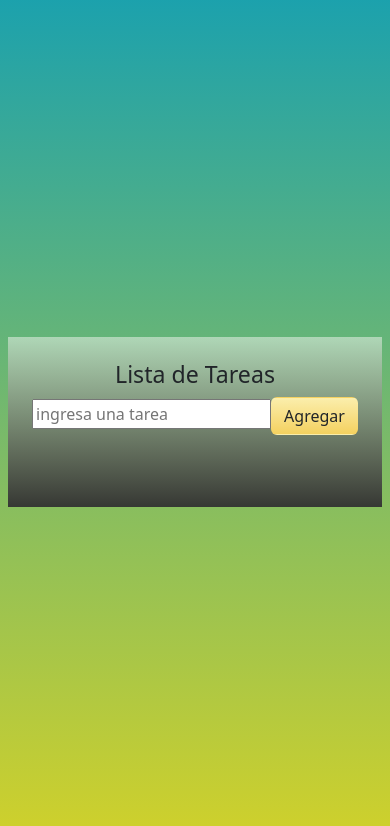
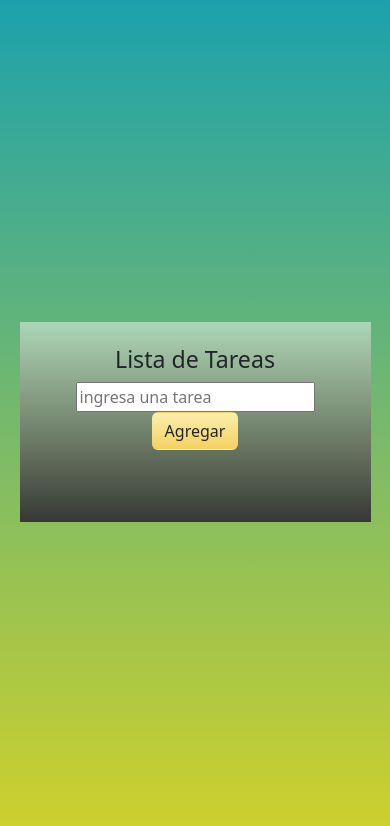
Before and after one commit to ezedesa/tp-react-vite, a React (Vite) app: page / in a window 390 px wide. Shown: the top 826 px of the page. Built offline with nearby package versions, Linux system fonts and the light colour scheme.

Commit message:
se agregó un width de 25% responsivo en el root

```diff
--- a/src/App.css
+++ b/src/App.css
@@ -2,10 +2,16 @@
   margin: 0 auto;
   padding: 1.5rem;
   text-align: center;
+  width: 25%;
   background-image: linear-gradient(rgba(248, 248, 244, 0.5), rgb(54, 56, 52));
+}
 
+@media only screen and (max-width: 700px) {
+  #root {
+    width: 90%;
+  }
+}
 
-}
 body{
   background: #404344;
   animation: myback 10s infinite both;
```
